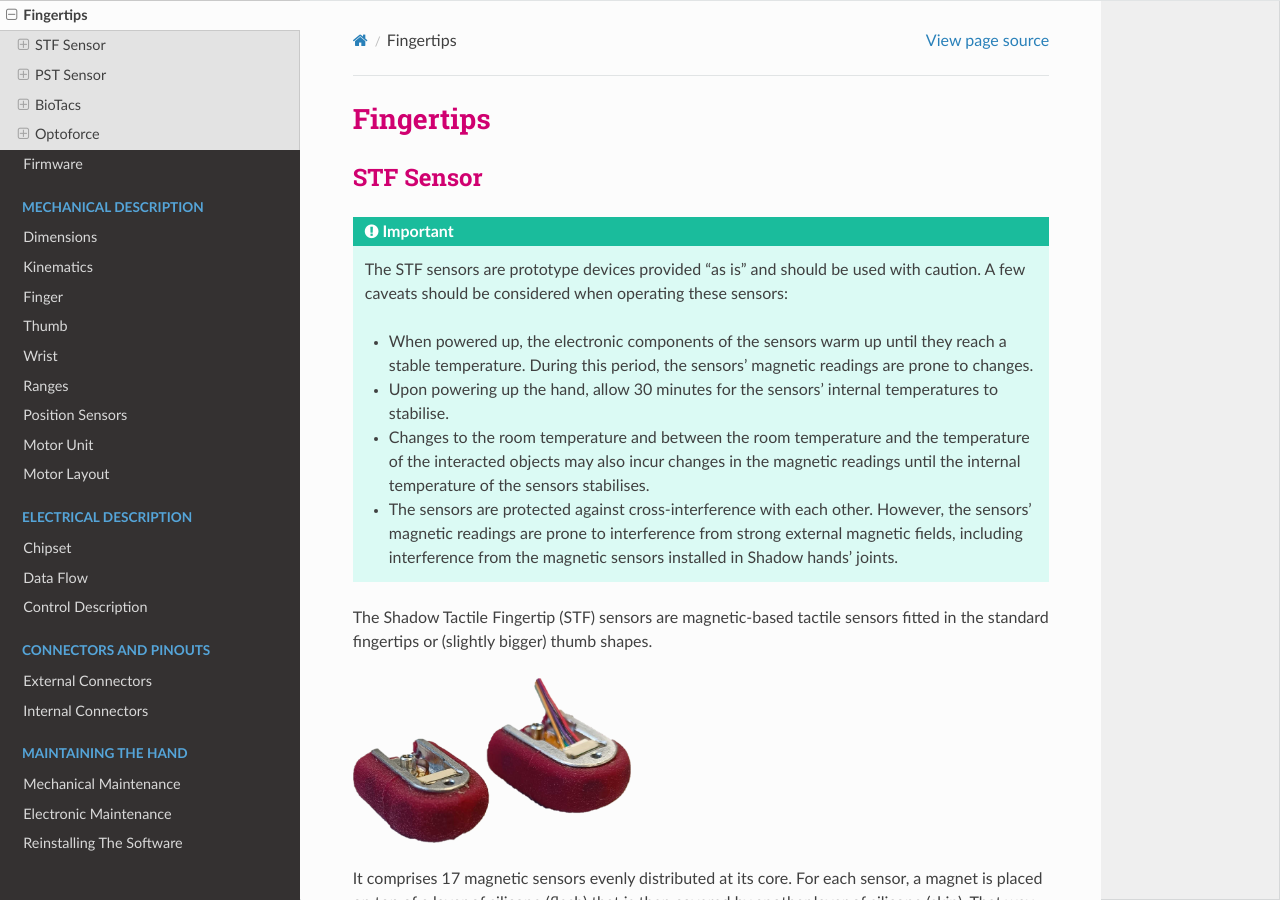
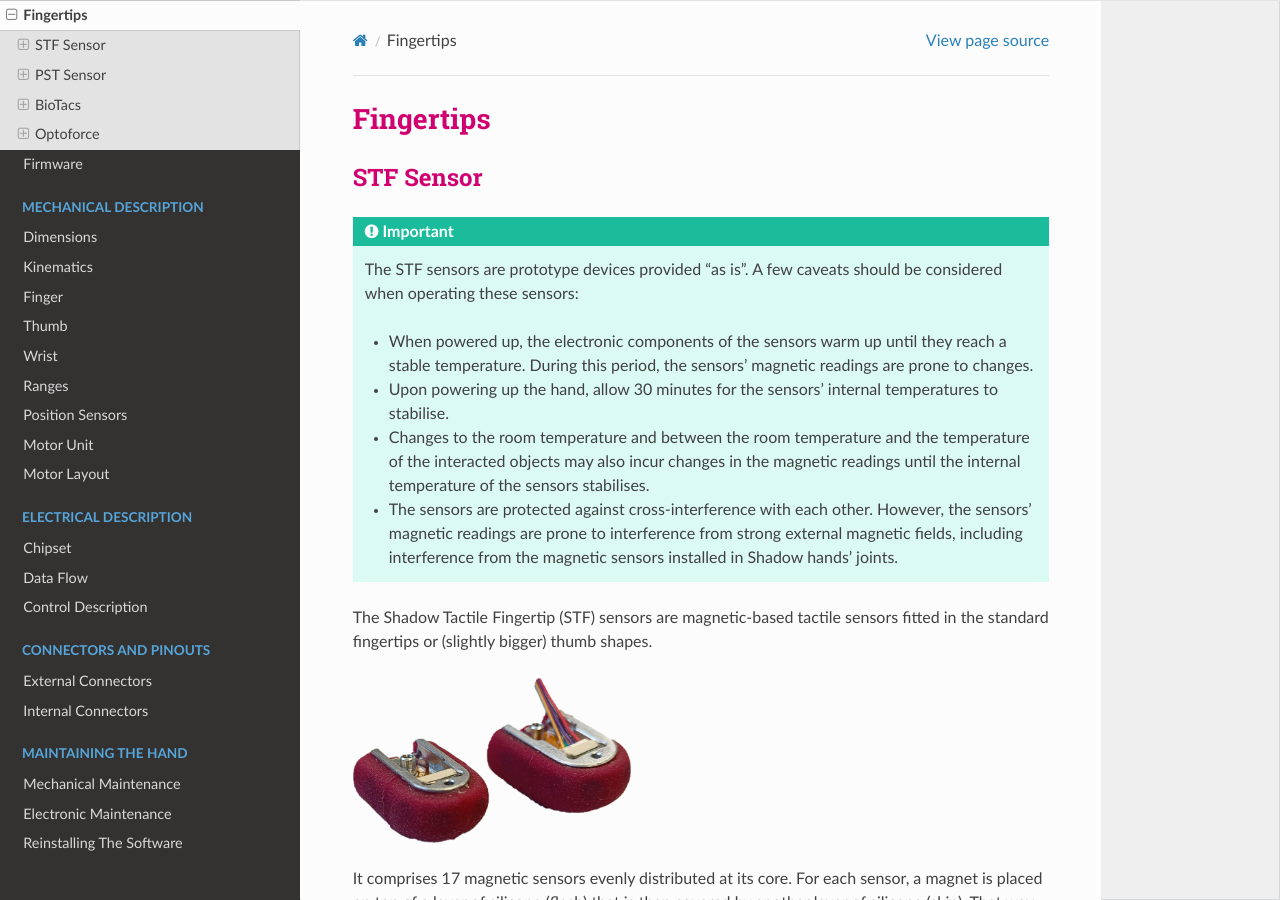
Before and after one commit to shadow-robot/sr_dexterous_hand_documentation, a Sphinx documentation site: the page built from docs/user_guide/sd_fingertips.rst, in a window 1280 px wide and 900 px high. Built offline with Sphinx 7.4.7 and the Read the Docs theme 2.0.0, drawn with Linux system fonts in a browser that asks for light colours.

Commit message:
Improve description

```diff
--- a/docs/user_guide/sd_fingertips.rst
+++ b/docs/user_guide/sd_fingertips.rst
@@ -4,7 +4,7 @@ Fingertips
 STF Sensor
 ----------
 
-.. important:: The STF sensors are prototype devices provided "as is" and should be used with caution.
+.. important:: The STF sensors are prototype devices provided "as is".
    A few caveats should be considered when operating these sensors:
 
    • When powered up, the electronic components of the sensors warm up until they reach a stable temperature. During this period, the sensors' magnetic readings are prone to changes.
```
